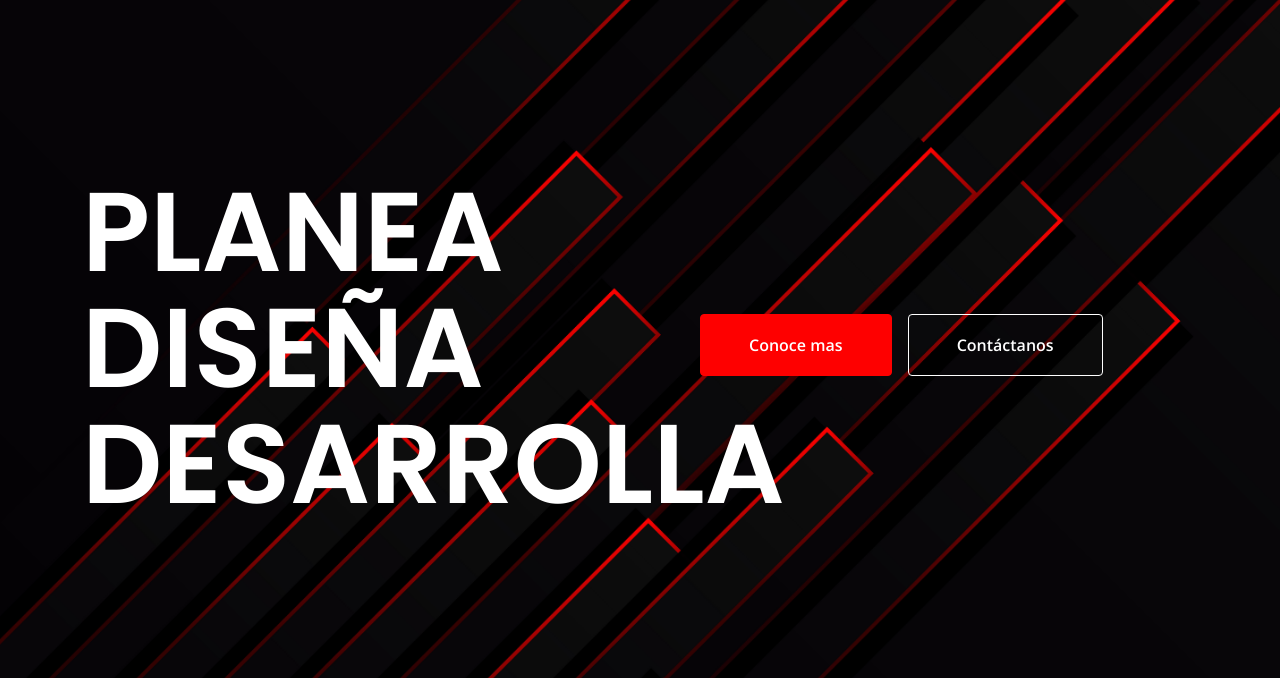
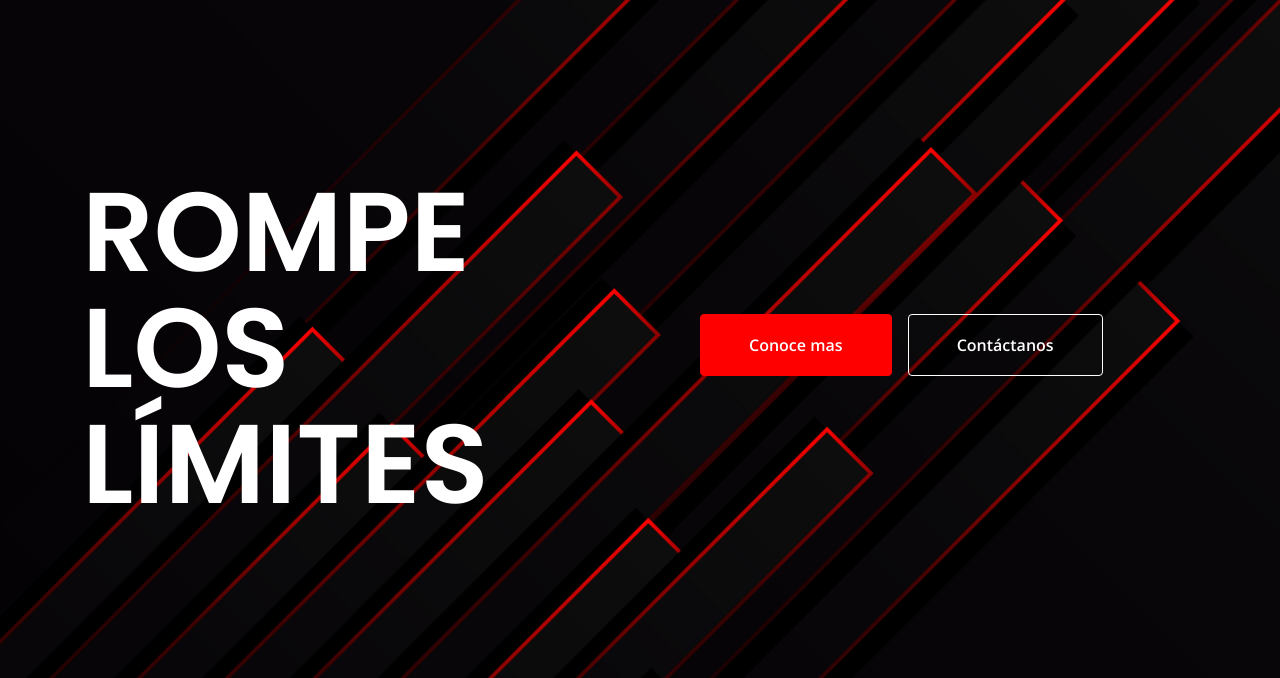
Before and after one commit to luiscjm10/luiscjm10, a plain HTML site: page index.html in a window 1280 px wide. Shown: the part 122-800 px from the top of the page. Drawn offline with nearby package versions, Linux system fonts and the light colour scheme.

Commit message:
Update index.html

```diff
--- a/index.html
+++ b/index.html
@@ -98,7 +98,7 @@
         <div class="container">
             <div class="row">
                 <div class="col-lg-6">
-                    <h1 class="h1-large">PLANEA<br> DISEÑA<br> DESARROLLA</h1>
+                    <h1 class="h1-large">ROMPE LOS LÍMITES</h1>
                 </div> <!-- end of col -->
                 <div class="col-lg-6">
                     <div class="button-container">
```
